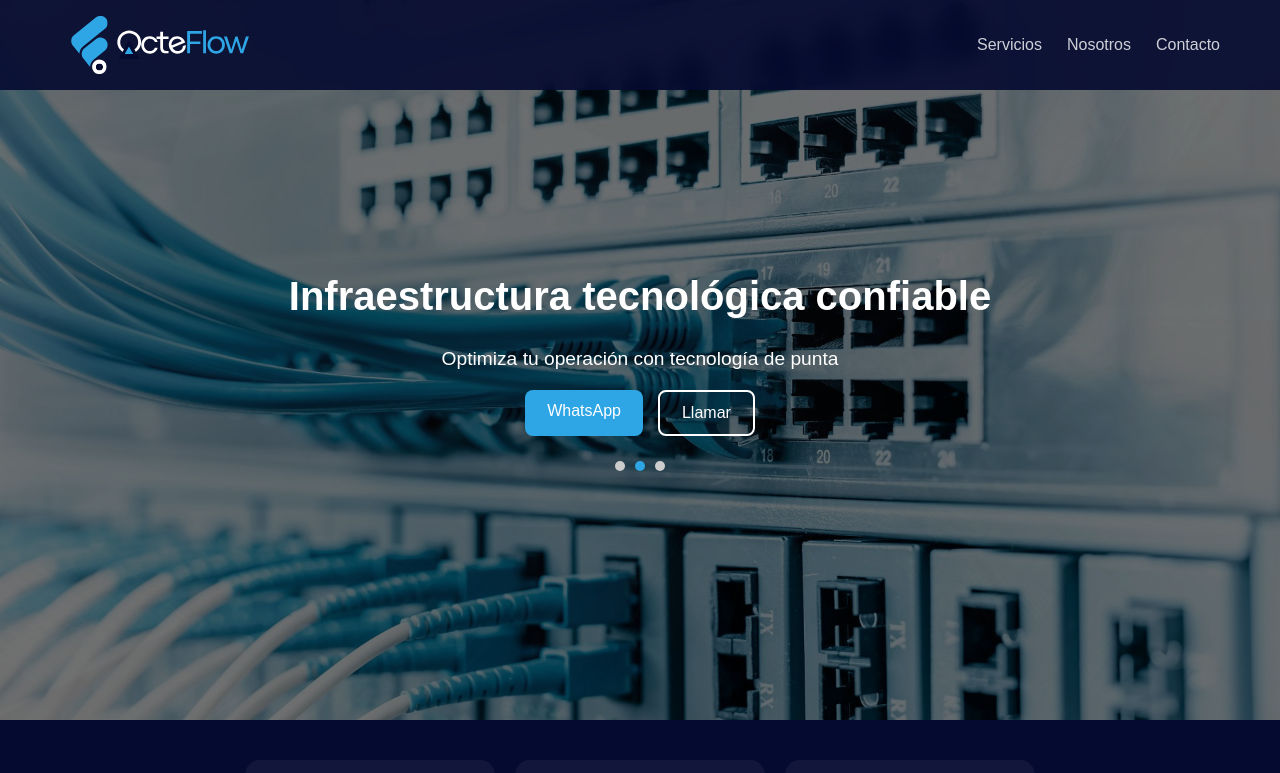
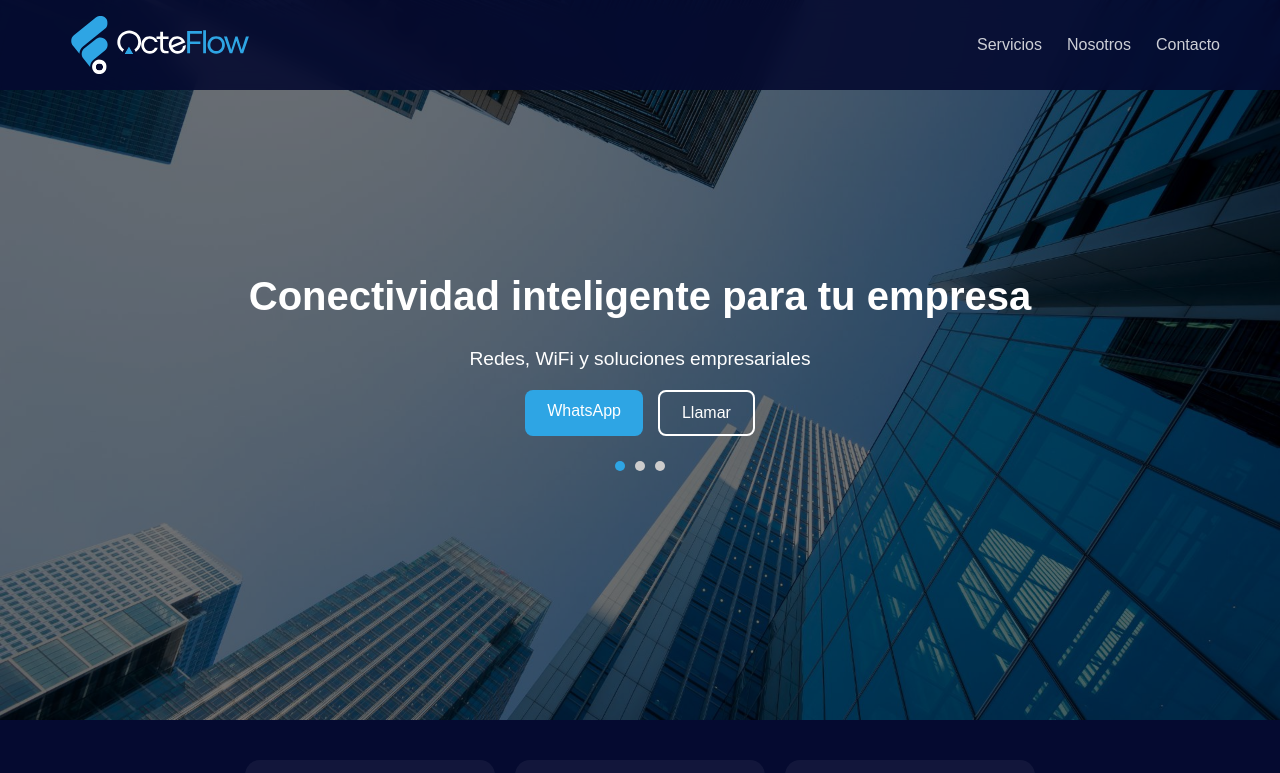
Before and after one commit to OcteFlow/octeflow-site, a Next.js app: page / in a window 1280 px wide. Shown: the top 773 px of the page. Built offline with nearby package versions, Linux system fonts and the light colour scheme.

Commit message:
Update index.js

```diff
--- a/pages/index.js
+++ b/pages/index.js
@@ -27,7 +27,7 @@ export default function Home() {
 useEffect(() => {
   const interval = setInterval(() => {
     setCurrent((prev) => (prev + 1) % slides.length);
-  }, 5000); // cambia cada 5 segundos
+  }, 6000); // cambia cada 6 segundos
 
   return () => clearInterval(interval);
 }, []);
```
